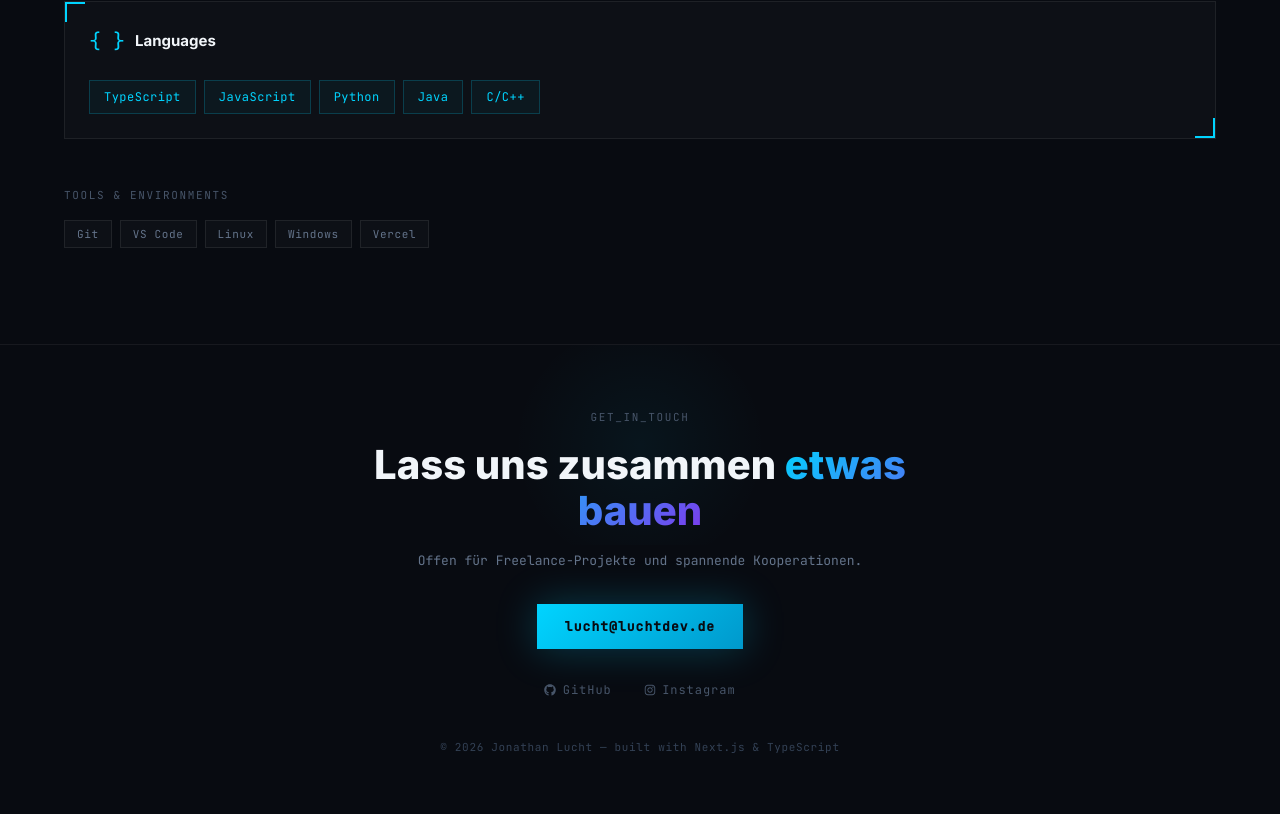
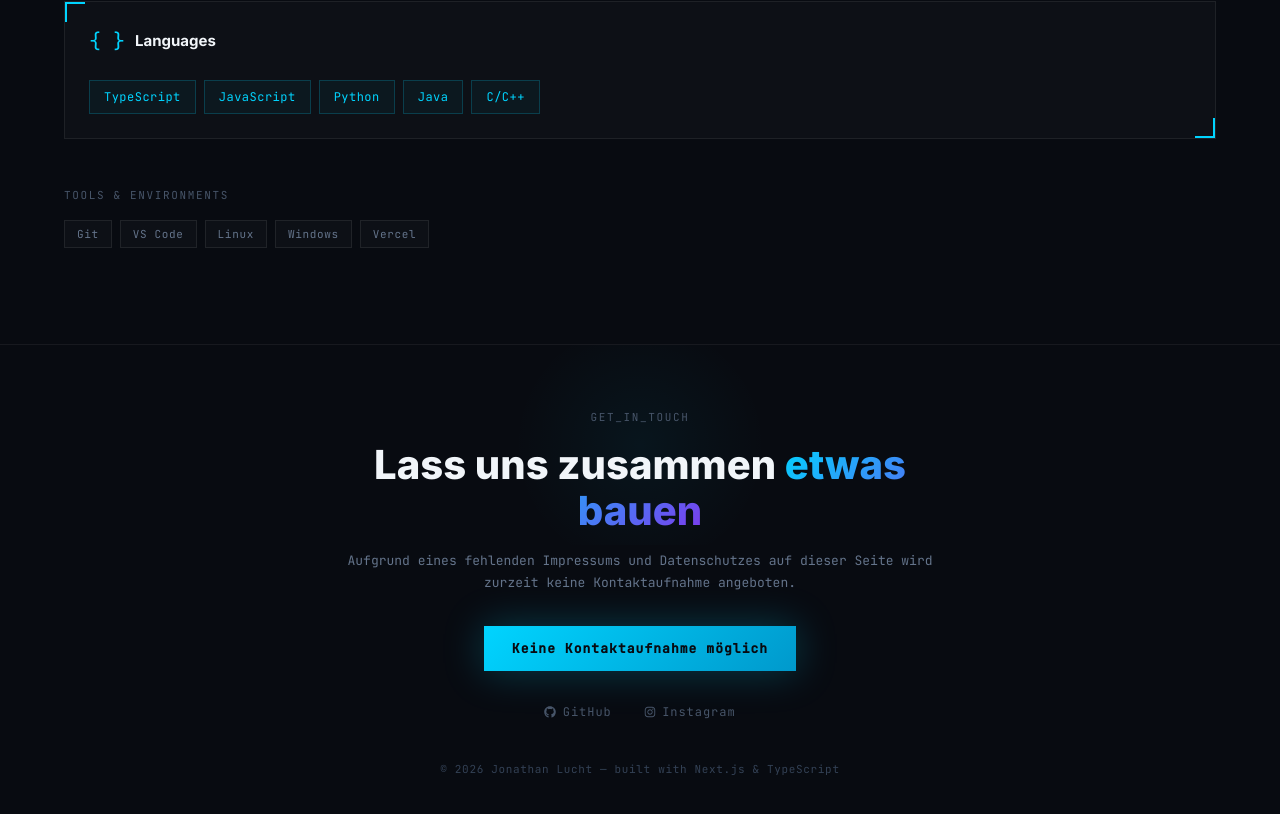
Before and after one commit to KDJohnny/luchtdev, a Next.js app: page / in a window 1280 px wide. Shown: the part 1108-1922 px from the top of the page. Built offline with nearby package versions, Linux system fonts and the light colour scheme.

Commit message:
Removed Mail because Gesetze :(

```diff
--- a/src/app/components/Footer.tsx
+++ b/src/app/components/Footer.tsx
@@ -56,11 +56,11 @@ export default function Footer() {
           fontSize: "13px", color: "#64748b",
           marginBottom: "2rem", lineHeight: 1.7,
         }}>
-          Offen für Freelance-Projekte und spannende Kooperationen.
+          Aufgrund eines fehlenden Impressums und Datenschutzes auf dieser Seite wird zurzeit keine Kontaktaufnahme angeboten.
         </p>
 
         <a
-          href="mailto:lucht@luchtdev.de"
+          href="mailto:"
           style={{
             display: "inline-block",
             padding: "13px 28px",
@@ -83,7 +83,7 @@ export default function Footer() {
             e.currentTarget.style.transform = "translateY(0)";
           }}
         >
-          lucht@luchtdev.de
+          Keine Kontaktaufnahme möglich
         </a>
 
         {/* Social Links */}
```
